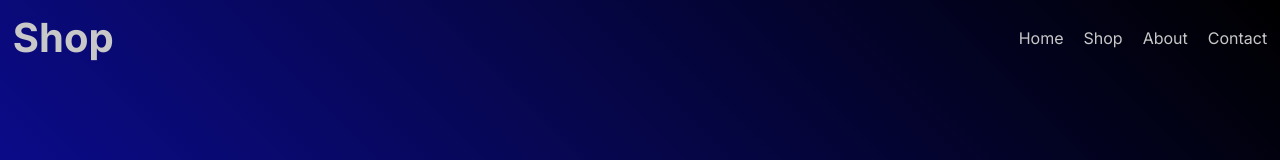
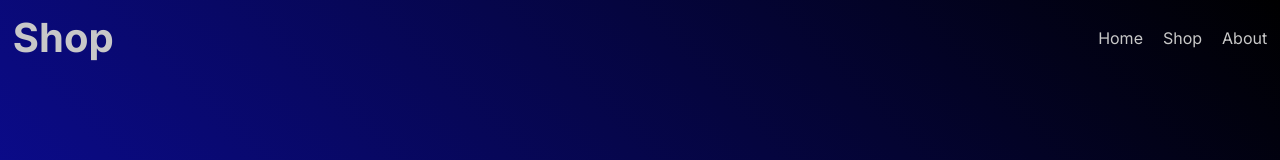
Before and after one commit to NIKATONI/final-app, a Next.js app: page / in a window 1280 px wide. Shown: the top 160 px of the page. Built offline with nearby package versions, Linux system fonts and the light colour scheme.

Commit message:
RemoveContactLink

```diff
--- a/src/components/navBar/navBar.jsx
+++ b/src/components/navBar/navBar.jsx
@@ -19,11 +19,6 @@ export default function Navbar() {
       id: 3,
       title: "About",
       url: "/about"
-    },
-    {
-      id: 4,
-      title: "Contact",
-      url: "/contact"
     }
   ]
 
```
